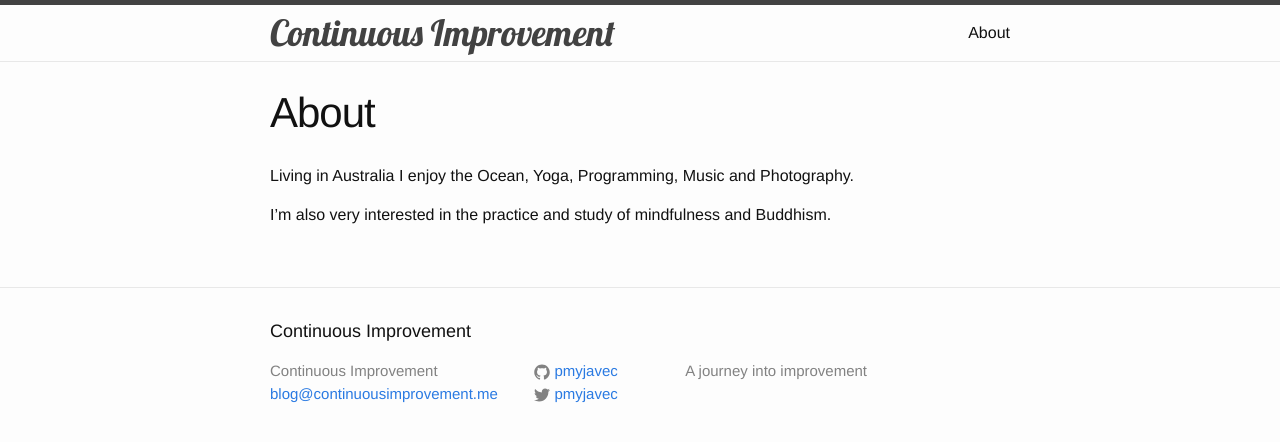
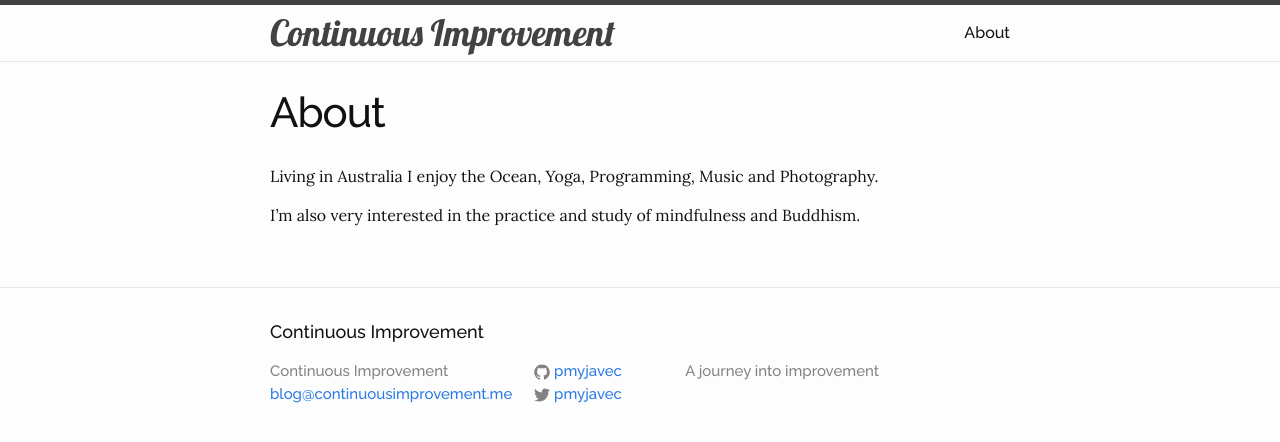
Before and after one commit to pmyjavec/pmyjavec.github.io, a Jekyll site: the page built from about.md, in a window 1280 px wide. Shown: the top 442 px of the page. Built offline with Jekyll 4.4.1, drawn with Linux system fonts in a browser that asks for light colours; comment, search, counter and statistics services are not loaded.

Commit message:
Nicer fonts for post content

```diff
--- a/_includes/head.html
+++ b/_includes/head.html
@@ -9,7 +9,7 @@
     <link rel="stylesheet" href="{{ "/css/main.css" | prepend: site.baseurl }}">
     <link rel="canonical" href="{{ page.url | replace:'index.html','' | prepend: site.baseurl | prepend: site.url }}">
 
-    <link href='http://fonts.googleapis.com/css?family=Lobster' rel='stylesheet' type='text/css'>
+    <link href='https://fonts.googleapis.com/css?family=Lora|Lobster|Raleway:500' rel='stylesheet' type='text/css'>
 
     <script type="text/javascript">
 //<![CDATA[
--- a/_sass/_layout.scss
+++ b/_sass/_layout.scss
@@ -193,6 +193,7 @@
 /**
  * Posts
  */
+
 .post-header {
     margin-bottom: $spacing-unit;
 }
@@ -209,6 +210,7 @@
 
 .post-content {
     margin-bottom: $spacing-unit;
+    font-family: $post-font-family;
 
     h2 {
         font-size: 32px;
--- a/css/main.scss
+++ b/css/main.scss
@@ -6,10 +6,12 @@
 
 
 // Our variables
-$base-font-family: Helvetica, Arial, sans-serif;
+$base-font-family: 'Raleway', Arial, sans-serif;
 $base-font-size:   16px;
 $small-font-size:  $base-font-size * 0.875;
 $base-line-height: 1.5;
+
+$post-font-family: 'Lora', serif;
 
 $spacing-unit:     30px;
 
```
Also changed, not shown: Gemfile.lock.
